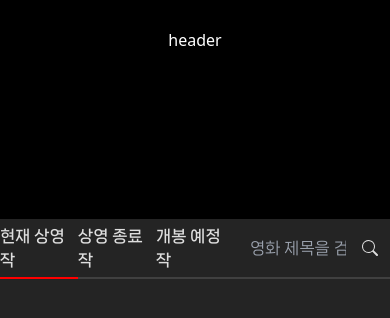
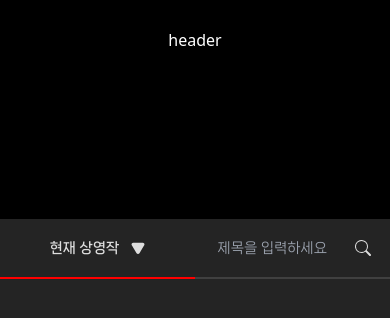
Before and after one commit to hun0613/cinema-system, a Next.js app: page / in a window 390 px wide. Shown: the top 318 px of the page. Built offline with nearby package versions, Linux system fonts and the light colour scheme.

Commit message:
feat/mobile nav component

```diff
--- a/src/app/layout.tsx
+++ b/src/app/layout.tsx
@@ -27,7 +27,7 @@ export default function RootLayout({
       <html lang="en" suppressHydrationWarning>
         <body>
           {/* 헤더 -> html 태그 바로 자식 영역에 다른 body 외의 다른 태그가 들어가면 hydration 에러가 발생 ! 반드시 body 내부에 작성 */}
-          <header className="fixed top-0 flex h-20 w-screen flex-col items-center justify-center bg-gradient-to-b from-black/20 text-white">
+          <header className="fixed top-0 z-50 flex h-20 w-screen flex-col items-center justify-center bg-gradient-to-b from-black/20 text-white">
             header
           </header>
           {/* 라우팅 될 다른 컴포넌트 들 */}
--- a/src/app/page.tsx
+++ b/src/app/page.tsx
@@ -4,9 +4,9 @@ export default function Home() {
   return (
     <div className="flex h-full min-h-screen w-full flex-col items-center justify-start overflow-y-auto overflow-x-hidden bg-bgColor">
       {/* body */}
-      <div className="bg-contentAreaColor desktop:w-[80%] flex h-full min-h-screen w-full max-w-[1100px] flex-col items-center justify-start">
+      <div className="flex h-full min-h-screen w-full max-w-[1100px] flex-col items-center justify-start bg-contentAreaColor desktop:w-[80%]">
         {/* screen (컴포넌트화 예정) */}
-        <div className="flex aspect-video w-full flex-col items-center justify-center bg-black"></div>
+        <div className="z-10 flex aspect-video w-full flex-col items-center justify-center bg-black"></div>
         {/* content Area */}
         <ContentArea />
       </div>
--- a/src/components/ContentArea.tsx
+++ b/src/components/ContentArea.tsx
@@ -1,19 +1,38 @@
 "use client";
+import useWindowSize from "@/hooks/useWindowSize";
 import { useState } from "react";
+import MobileNavigation from "./MobileNavigation";
 import Navigation from "./Navigation";
 
 const ContentArea = () => {
   const [navState, setNavState] = useState<number>(1);
   const [searchValue, setSearchValue] = useState<string>("");
 
+  let width: number = useWindowSize();
+
   return (
     <div className="flex h-full w-full flex-col items-center justify-start">
+      {width > 764 ? (
+        // Desktop 버전 Nav
         <Navigation
           navValue={navState}
           setNavValue={setNavState}
           searchValue={searchValue}
           setSearchValue={setSearchValue}
         />
+      ) : (
+        // Mobile 버전 Nav
+        <MobileNavigation
+          navValue={navState}
+          setNavValue={setNavState}
+          searchValue={searchValue}
+          setSearchValue={setSearchValue}
+        />
+      )}
+      {/* content */}
+      {/* <div className="flex h-fit min-h-[100px] w-full flex-col items-center justify-start bg-slate-600 p-3">
+        content
+      </div> */}
     </div>
   );
 };
--- /dev/null
+++ b/src/components/MobileNavigation.tsx
@@ -0,0 +1,168 @@
+import { useRef, useState } from "react";
+import { BsSearch } from "react-icons/bs";
+import { TbTriangleFilled, TbTriangleInvertedFilled } from "react-icons/tb";
+
+interface NavProps {
+  navValue: number;
+  setNavValue: React.Dispatch<React.SetStateAction<number>>;
+  searchValue: string;
+  setSearchValue: React.Dispatch<React.SetStateAction<string>>;
+}
+
+type NavProperty = {
+  id: number;
+  name: string;
+};
+
+const navList: NavProperty[] = [
+  {
+    id: 1,
+    name: "현재 상영작",
+  },
+  {
+    id: 2,
+    name: "상영 종료작",
+  },
+  {
+    id: 3,
+    name: "개봉 예정작",
+  },
+];
+
+const MobileNavigation = ({
+  navValue,
+  setNavValue,
+  searchValue,
+  setSearchValue,
+}: NavProps) => {
+  console.log(navValue);
+
+  const [navModalState, setNavModalState] = useState<boolean>(false);
+  const [navMenuTitle, setNavMenuTitle] = useState<string>("현재 상영작");
+
+  const searchInputRef = useRef<HTMLInputElement>(null);
+
+  // nav 클릭 시 함수
+  const handleClickNav = (e: React.MouseEvent, id: number) => {
+    e.stopPropagation();
+    setNavValue(id);
+
+    // 검색 영역을 클릭한 경우
+    if (id === 4) {
+      // input창 활성화
+      searchInputRef.current?.focus();
+      setNavModalState(false);
+    } else if (navValue !== 4) {
+      setNavModalState(!navModalState);
+    }
+  };
+
+  // 모달 내 nav 요소를 클릭한 경우
+  const handleClickNavElement = (
+    e: React.MouseEvent,
+    id: number,
+    name: string,
+  ) => {
+    e.stopPropagation();
+    setNavValue(id);
+    setNavMenuTitle(name);
+    setNavModalState(false);
+  };
+
+  // search 값 변경 시 함수
+  const handleChangeSearch = (e: React.ChangeEvent<HTMLInputElement>) => {
+    setSearchValue(e.target.value);
+  };
+
+  // 돋보기 클릭 시 함수
+  const handleClickSearch = () => {
+    // navValue가 검색 영역일 경우만 search click 이벤트 실행
+    if (navValue === 4) {
+      console.log("search!");
+    }
+  };
+
+  return (
+    <div className="flex h-[60px] w-full flex-row items-center justify-start">
+      <div
+        onClick={(e) =>
+          handleClickNav(
+            e,
+            navList.filter((el) => el.name === navMenuTitle)[0].id,
+          )
+        }
+        className={
+          navValue < 4
+            ? `relative z-10 flex h-full w-1/2 cursor-default flex-row items-center justify-center border-b-2 border-pointColor font-NMSNeo3 text-sm text-fontColor duration-150 ease-in-out hover:bg-black/30`
+            : `relative z-10 flex h-full w-1/2 cursor-pointer flex-row items-center justify-center border-b-2 border-borderColor font-NMSNeo3 text-sm text-fontColor duration-150 ease-in-out hover:pb-2`
+        }
+      >
+        {/* nav modal */}
+        <div
+          onClick={(e) => {
+            e.stopPropagation();
+            console.log("check");
+          }}
+          className={
+            navModalState
+              ? `absolute top-[60px] flex h-[180px] w-full flex-col items-baseline justify-start overflow-hidden duration-300 ease-in-out `
+              : `absolute top-[60px] flex h-0 w-full flex-col items-baseline justify-start overflow-hidden duration-300 ease-in-out`
+          }
+        >
+          <div
+            className={
+              navModalState
+                ? `relative -top-[0px] flex h-fit w-full flex-col items-center justify-start border-0 border-borderColor duration-300 ease-in-out`
+                : `relative -top-[180px] flex h-fit w-full flex-col items-center justify-start border-0 border-borderColor duration-300 ease-in-out`
+            }
+          >
+            {navList
+              .filter((ele) => ele.id !== navValue)
+              .map((el, idx) => {
+                return (
+                  <div
+                    key={idx}
+                    onClick={(e) => handleClickNavElement(e, el.id, el.name)}
+                    className="mt-2 flex h-fit w-full flex-col items-center justify-center rounded-lg border border-borderColor bg-black/20 p-3 drop-shadow-sm duration-150 ease-in-out hover:bg-pointColor/80"
+                  >
+                    {el.name}
+                  </div>
+                );
+              })}
+          </div>
+        </div>
+        {navMenuTitle}
+
+        {/* 모달 상태에 따른 화살표 */}
+        {navModalState ? (
+          <TbTriangleFilled className="ml-3" />
+        ) : (
+          <TbTriangleInvertedFilled className="ml-3" />
+        )}
+      </div>
+      <div
+        onClick={(e) => handleClickNav(e, 4)}
+        className={
+          navValue === 4
+            ? `flex h-full w-1/2 flex-row items-center justify-center border-b-2 border-pointColor font-NMSNeo3 text-sm text-fontColor`
+            : `flex h-full w-1/2 cursor-pointer flex-row items-center justify-center border-b-2 border-borderColor font-NMSNeo3 text-sm text-fontColor duration-150 ease-in-out hover:bg-black/30`
+        }
+      >
+        <input
+          ref={searchInputRef}
+          type="text"
+          value={searchValue}
+          placeholder="제목을 입력하세요"
+          onChange={handleChangeSearch}
+          className=" mr-3 w-2/3 bg-transparent p-1 font-NMSNeo2 text-fontColor outline-none"
+        />
+        <BsSearch
+          onClick={handleClickSearch}
+          className=" cursor-pointer text-base text-fontColor"
+        />
+      </div>
+    </div>
+  );
+};
+
+export default MobileNavigation;
--- /dev/null
+++ b/src/hooks/useWindowSize.ts
@@ -0,0 +1,28 @@
+import { useEffect, useState } from "react";
+
+function useWindowSize(): number {
+  // Initialize state with undefined width/height so server and client renders match
+  // Learn more here: https://joshwcomeau.com/react/the-perils-of-rehydration/
+  const [windowSize, setWindowSize] = useState<number>(0);
+
+  useEffect(() => {
+    // only execute all the code below in client side
+    // Handler to call on window resize
+    function handleResize() {
+      // Set window width/height to state
+      setWindowSize(window.innerWidth);
+    }
+
+    // Add event listener
+    window.addEventListener("resize", handleResize);
+
+    // Call handler right away so state gets updated with initial window size
+    handleResize();
+
+    // Remove event listener on cleanup
+    return () => window.removeEventListener("resize", handleResize);
+  }, []); // Empty array ensures that effect is only run on mount
+  return windowSize;
+}
+
+export default useWindowSize;
--- a/tailwind.config.ts
+++ b/tailwind.config.ts
@@ -22,15 +22,18 @@ const config: Config = {
         NMSNeo6: ["NMSNeo6"],
       },
       colors: {
-        bgColor: "#1E1E1E",
+        bgColor: "#131313",
         contentAreaColor: "#242424",
         borderColor: "#404040",
         fontColor: "#DEDEDE",
         pointColor: "#FF0000",
       },
       screens: {
-        desktop: "1100px",
+        desktop: "1000px",
         tablet: "764px",
+      },
+      transitionProperty: {
+        height: "height",
       },
     },
   },
```
Lines whose indentation alone changed are shown as unchanged.
